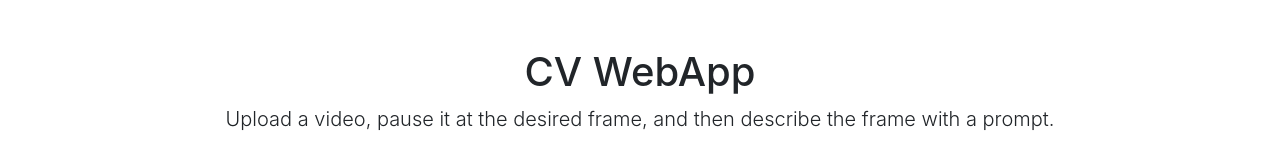
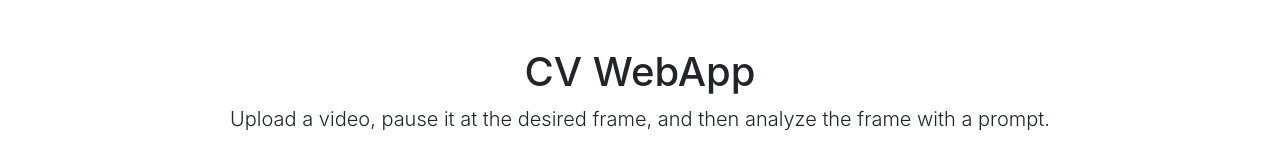
Before and after one commit to vredgeai/cvwebapp, a React (Create React App) app in the folder client/: page / in a window 1280 px wide. Shown: the top 156 px of the page. Built offline with nearby package versions, Linux system fonts and the light colour scheme; the HTML template or start-up script is replaced by a standard one.

Commit message:
Update App.tsx

```diff
--- a/client/src/App.tsx
+++ b/client/src/App.tsx
@@ -98,7 +98,7 @@ function App() {
         <div className="container mt-5">
             <div className="text-center mb-4">
                 <h1>CV WebApp</h1>
-                <p className="lead">Upload a video, pause it at the desired frame, and then describe the frame with a prompt.</p>
+                <p className="lead">Upload a video, pause it at the desired frame, and then analyze the frame with a prompt.</p>
             </div>
 
             <div className="card mb-4">
```
